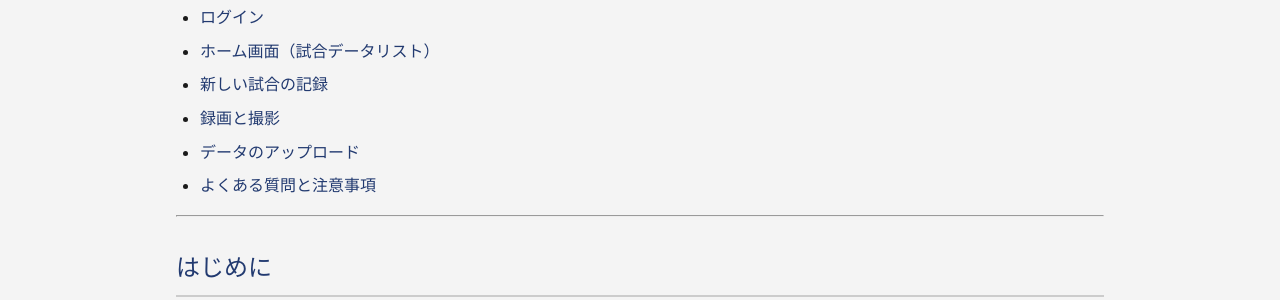
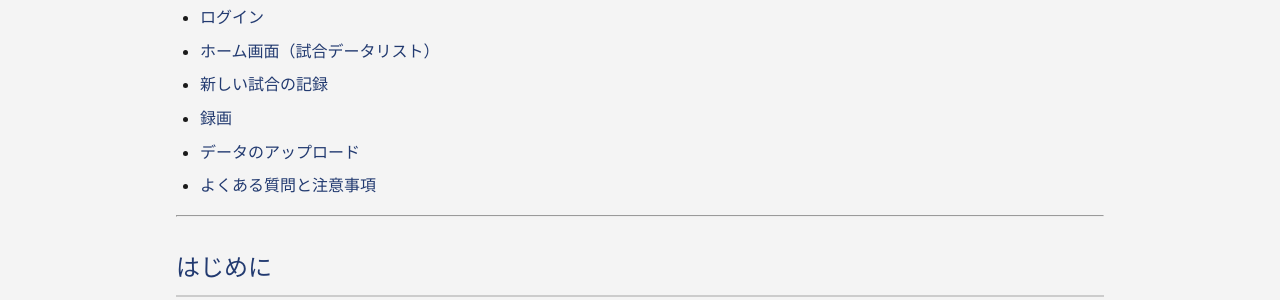
Before and after one commit to mkisono/kifume-support, a Jekyll site: the page built from APP_jp.md, in a window 1280 px wide and 900 px high, scrolled down 315 px. Shown: the part 152-452 px from the top of the window. Built offline with Jekyll 4.4.1, drawn with Linux system fonts in a browser that asks for light colours.

Commit message:
Update table of contents in Japanese user manual for clarity

```diff
--- a/APP_jp.md
+++ b/APP_jp.md
@@ -20,7 +20,7 @@ kifu.me Camera は、バックギャモンの試合をスマートフォンの
 - [ログイン](#ログイン)
 - [ホーム画面（試合データリスト）](#ホーム画面試合データリスト)
 - [新しい試合の記録](#新しい試合の記録)
-- [録画と撮影](#録画と撮影)
+- [録画](#録画)
 - [データのアップロード](#データのアップロード)
 - [よくある質問と注意事項](#よくある質問と注意事項)
 
```
